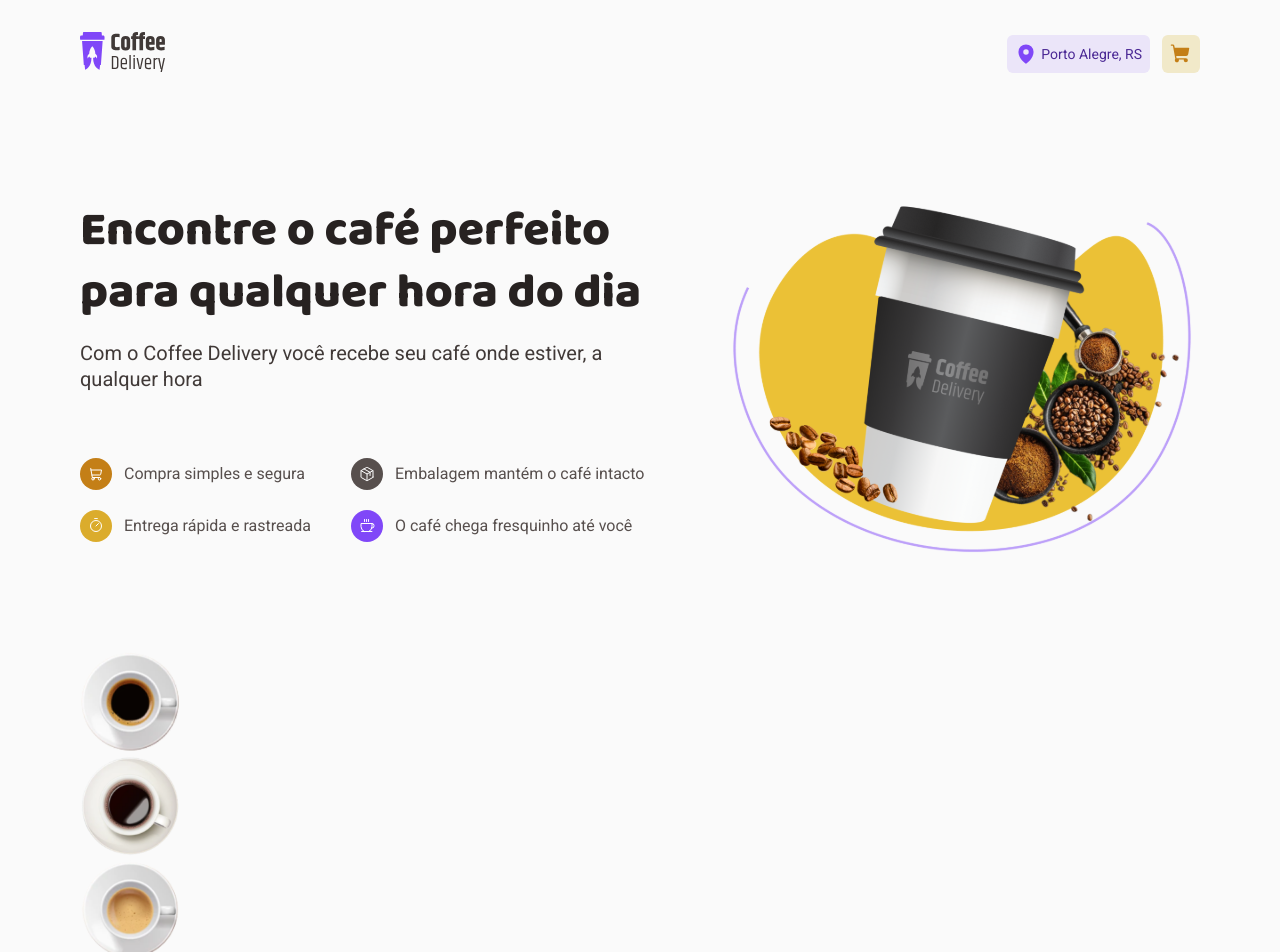
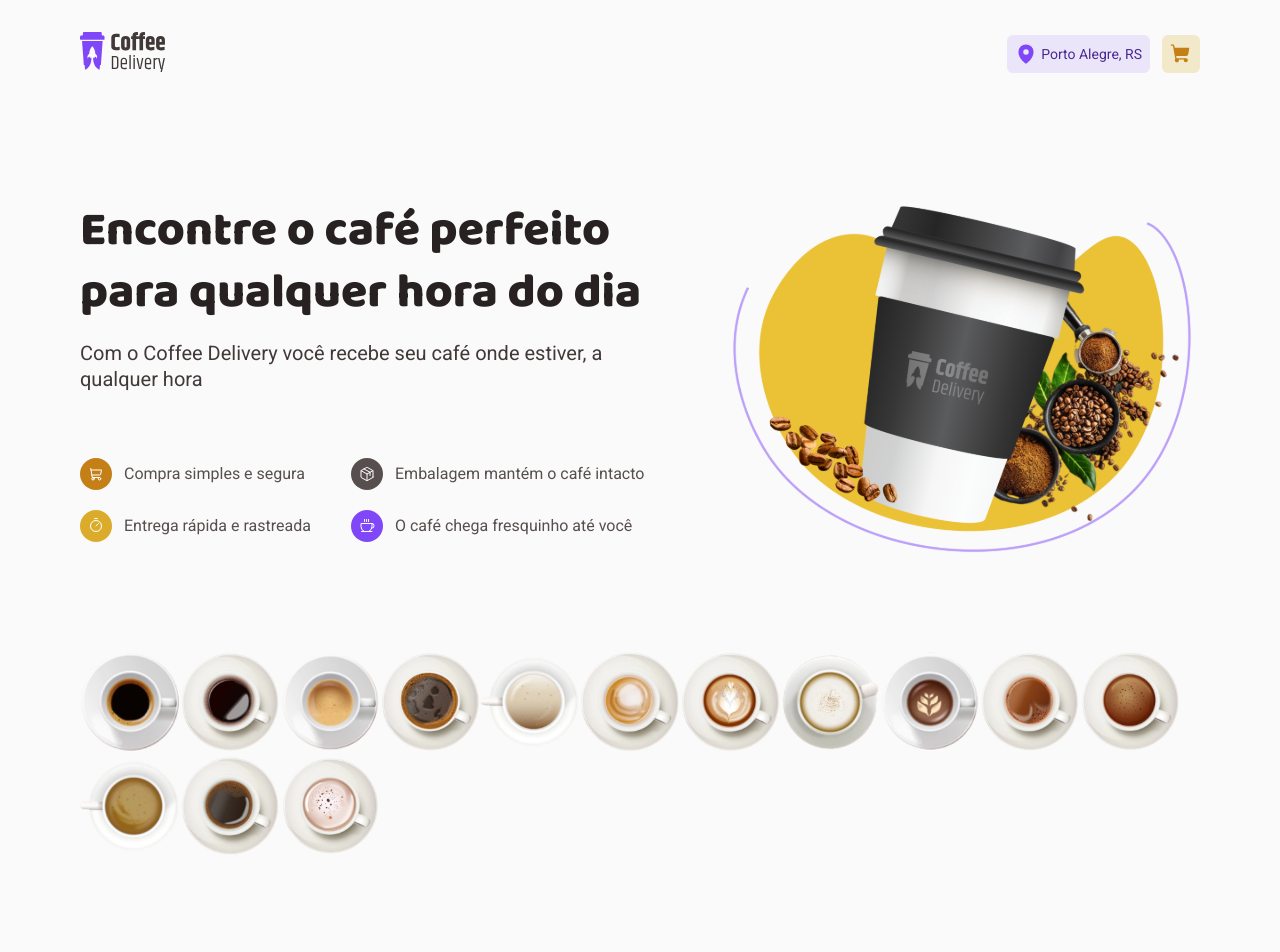
Before and after one commit to Hyakutak/coffee-delivery, a React (Vite) app: page / in a window 1280 px wide. Shown: the top 952 px of the page. After the commit the page ends 860 px from the top, so only its background shows below. Built offline with nearby package versions, Linux system fonts and the light colour scheme.

Commit message:
add style home page

```diff
--- a/src/pages/Home/index.tsx
+++ b/src/pages/Home/index.tsx
@@ -2,6 +2,7 @@ import { useState, useEffect } from "react";
 import { Banner } from "./components/Banner";
 import { Card } from './components/card';
 import { IProduct } from '../../interfaces/IProduct';
+import { GridProducts } from './style';
 
 
 export function Home() {
@@ -24,9 +25,9 @@ export function Home() {
         <main>
             <Banner />
             <article>
-                <section>
+                <GridProducts>
                     { listProduct }
-                </section>
+                </GridProducts>
             </article>
         </main>
     );
--- /dev/null
+++ b/src/pages/Home/style.ts
@@ -0,0 +1,7 @@
+import styled from "styled-components";
+
+export const GridProducts = styled.section`
+    display: flex;
+    grid: '1fr 1fr 1fr 1fr';
+    flex-wrap: wrap;
+`;
```
